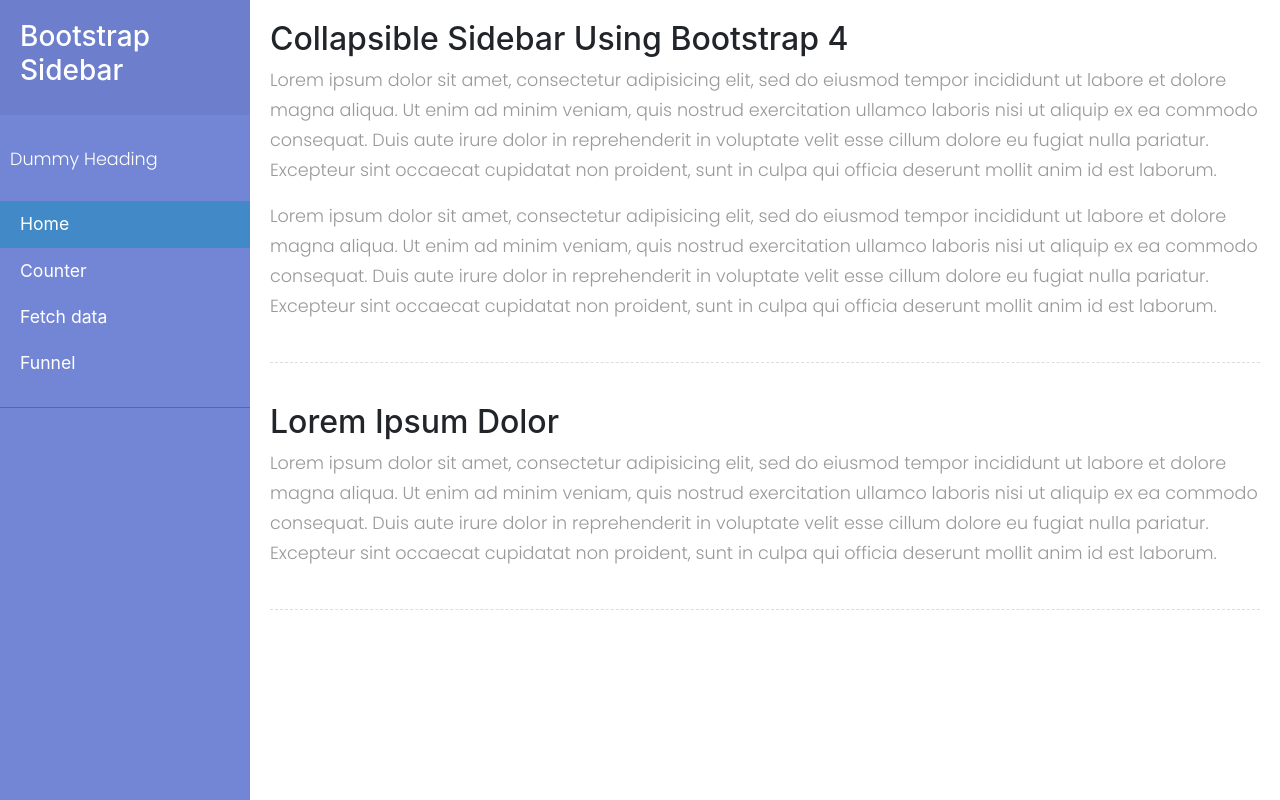
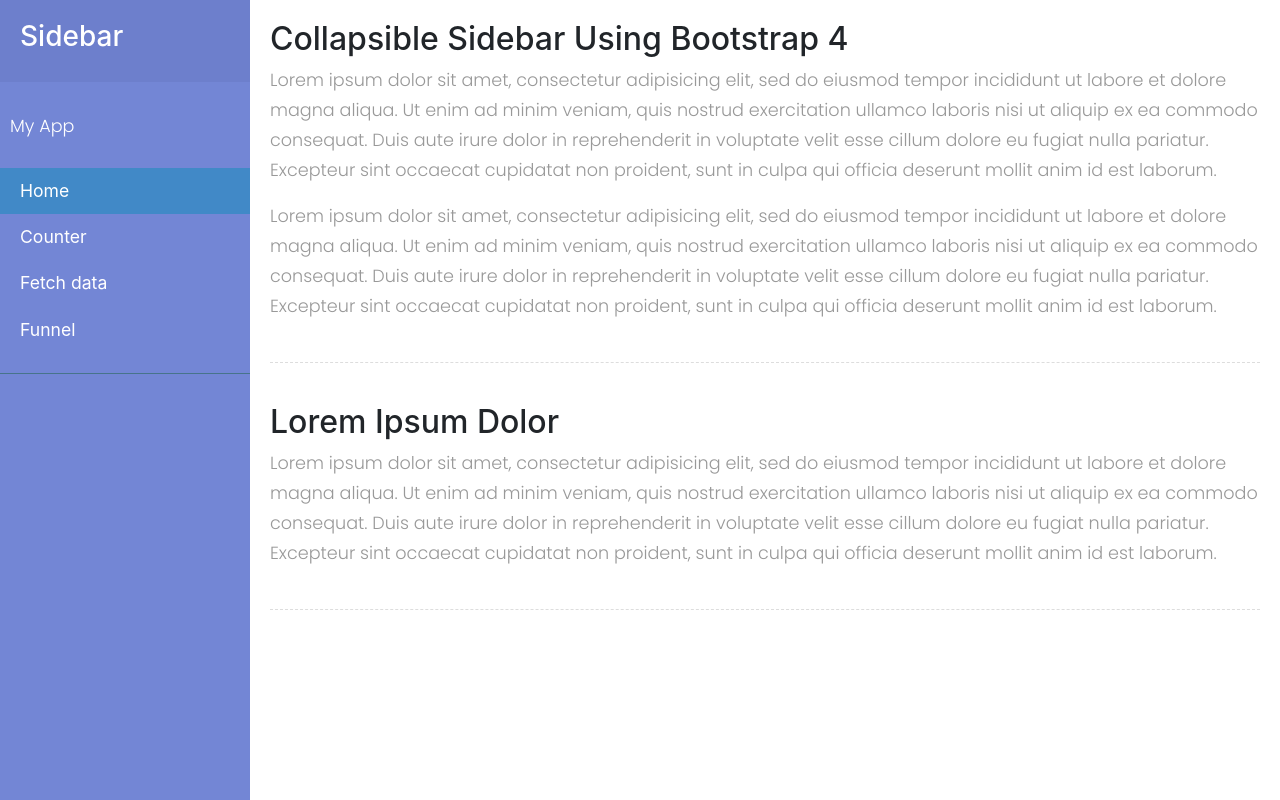
Before and after one commit to ndvarpe/Angular6-With-Grid, an Angular app in the folder Angular 2/ClientApp/: page / in a window 1280 px wide. Built offline with nearby package versions, Linux system fonts and the light colour scheme; no server answers.

Commit message:
Changes in text.

```diff
--- a/Angular 2/ClientApp/src/app/nav-menu/nav-menu.component.html
+++ b/Angular 2/ClientApp/src/app/nav-menu/nav-menu.component.html
@@ -1,9 +1,9 @@
 <nav id="sidebar">
   <div class="sidebar-header">
-    <h3>Bootstrap Sidebar</h3>
+    <h3>Sidebar</h3>
   </div>
   <ul class="list-unstyled components">
-    <p>Dummy Heading</p>
+    <p>My App</p>
     <li [routerLinkActive]='["link-active"]' [routerLinkActiveOptions]='{ exact: true }'>
       <a [routerLink]='["/"]' (click)='collapse()'>
         <span class='glyphicon glyphicon-home'></span> Home
```
